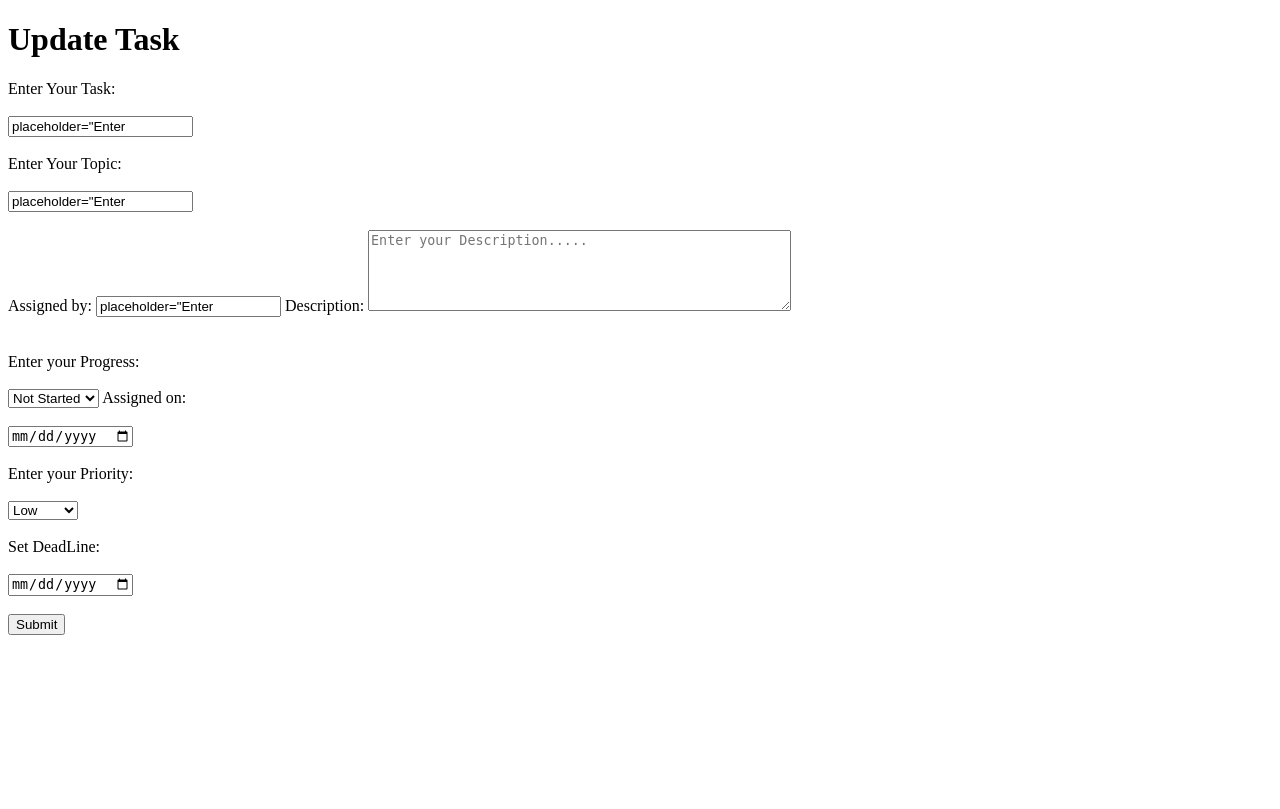
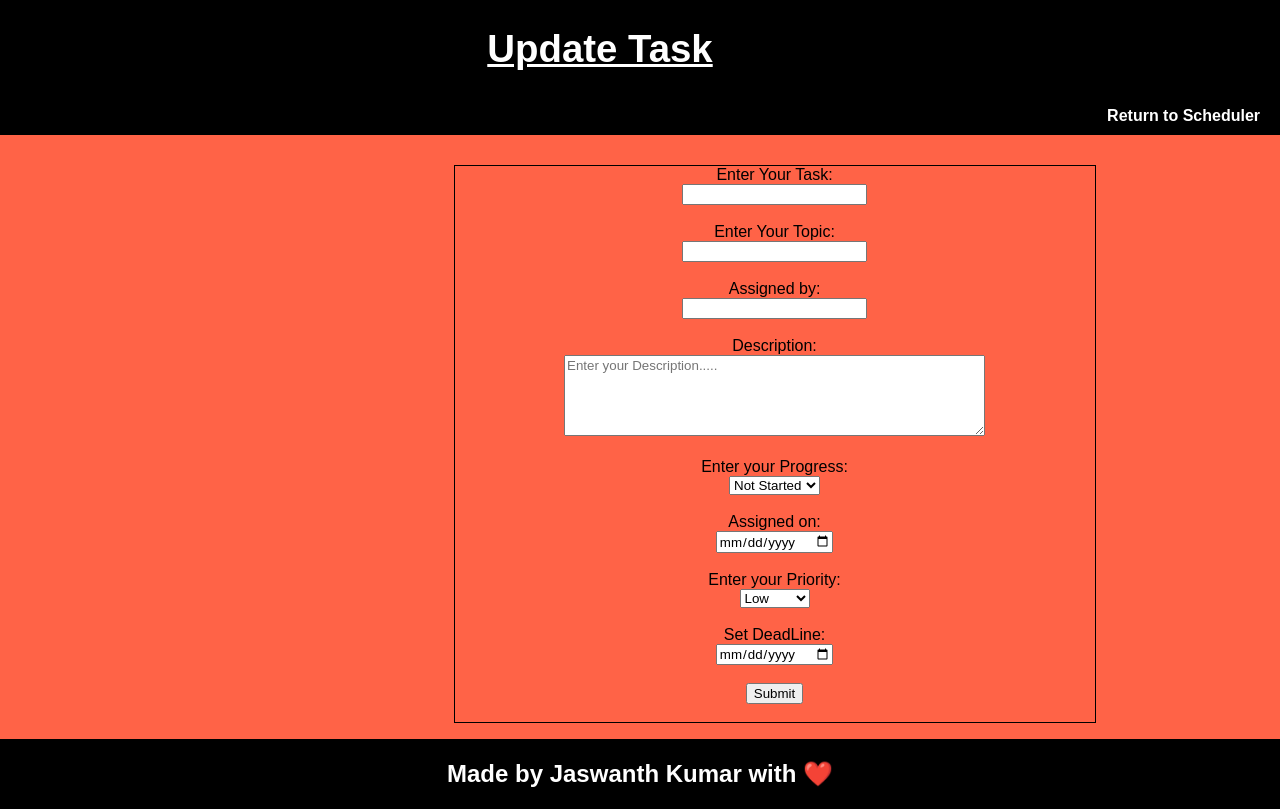
Before and after one commit to Jaswanth-Kumar-2007/CSL100_Project, a Flask app: template templates/updatetask.html in a window 1280 px wide. Before the commit the page ends 635 px from the top, so only its background shows below. Run offline with Flask 3, Linux system fonts and the light colour scheme; the template is opened without the code that fills it, so the values that code supplies are empty.

Commit message:
Edited CSL Project

```diff
--- a/templates/updatetask.html
+++ b/templates/updatetask.html
@@ -3,44 +3,104 @@
     <head>
         <title>Scheduler : Add Task</title>
     </head>
-    <style>
-        table{
-            margin:0%;
-        }
-    </style>
+        <style>
+            *{
+                font-family: Arial, Helvetica, sans-serif;
+            }
+            header{
+                text-align: center;
+                text-decoration: underline;
+                background-color: black;
+                font-family: Arial, Helvetica, sans-serif;
+                font-size: larger;
+                color:white;
+                padding:1px 1px;
+                margin: 0%;
+                top: 0;
+            }
+            header h1{
+                margin-left: -80px;
+            }
+            nav {
+                background-color: black;
+                text-align: right;
+                padding: 10px 20px;
+            }
+            nav a {
+                color: white;
+                text-decoration: none;
+                margin-left: 20px;
+                font-weight: bold;
+            }
+            nav a:hover {
+                text-decoration: underline;
+            }
+            body{
+                margin:0%;
+                background-color: #FF6347;
+            }
+            .Box{
+                display: flex;
+                border: 1px solid black;
+                width: 80vh;
+                margin-top: 30px;
+                margin-left:12cm;
+                align-items: center;
+                justify-content: center;
+            }
+            form{
+                justify-content: center;
+                flex-direction: column ;
+                align-items: center;
+                text-align: center;
+            }
+            footer{
+                background-color: black;
+                color:white;
+                text-align: center;
+                margin-top: 16px;
+                margin-bottom: 0;
+                padding: 1px;
+            }
+        </style>
     <body>
         <header>
             <h1>Update Task</h1>
         </header>
-        <div class="box">
+        <nav>
+            <a href="{{url_for('index')}}">Return to Scheduler</a>
+        </nav>
+        <div class="Box">
             <form class="schedule" action="/update/{{task.id}}" method="POST">
-                <label>Enter Your Task: </label><br><br>
-                <input type="text" name="content" id="content" value={{task.content}} placeholder="Enter your Text"><br><br>
-                <label>Enter Your Topic: </label><br><br>
-                <input type="text" name="topic" id="topic" value={{task.topic}} placeholder="Enter your Topic"><br><br>
-                <label>Assigned by: </label>
-                <input type="text" name="assigne" value={{task.assigne}} placeholder="Enter your Assigne">
-                <label>Description: </label>
-                <textarea name="description" rows="5" cols="50"  placeholder="Enter your Description.....">{{task.description}}</textarea><br><br><br>
-                <label>Enter your Progress: </label><br><br>
+                <label>Enter Your Task: </label><br>
+                <input type="text" name="content" id="content" value={{task.content}} ><br><br>
+                <label>Enter Your Topic: </label><br>
+                <input type="text" name="topic" id="topic" value={{task.topic}} ><br><br>
+                <label>Assigned by: </label><br>
+                <input type="text" name="assigne" value={{task.assigne}} ><br><br>
+                <label>Description: </label><br>
+                <textarea name="description" rows="5" cols="50"  placeholder="Enter your Description.....">{{task.description}}</textarea><br><br>
+                <label>Enter your Progress: </label><br>
                 <select name="progress" value="{{task.progress}}">
                     <option value="Not Started">Not Started</option>
                     <option value="In Progress">In Progress</option>
                     <option value="Completed">Completed</option>
-                </select>
-                <label>Assigned on:</label><br><br>
+                </select><br><br>
+                <label>Assigned on:</label><br>
                 <input type="date" name="assignon" value="{{task.assignon}}"><br><br>
-                <label>Enter your Priority: </label><br><br>
+                <label>Enter your Priority: </label><br>
                 <select name="priority" value="{{task.priority}}">
                     <option value="low">Low</option>
                     <option value="medium">Medium</option>
                     <option value="high">High</option>
-                </select>
-                <br><br>
-                <label>Set DeadLine: </label><br><br>
+                </select><br><br>
+                <label>Set DeadLine: </label><br>
                 <input type="date" name="deadline" value="{{task.deadline}}"><br><br>
-                <input type="submit" name="submit">
+                <input type="submit" name="submit"><br><br>
             </form>
         </div>
+        <footer>
+            <h2>Made by Jaswanth Kumar with ❤️</h2>
+        </footer>
     </body>
 </html>
```
Also changed, not shown: templates/personalnotes.html (+5 -5 lines), templates/updatenotes.html (+63 -6 lines), instance/database.db.
